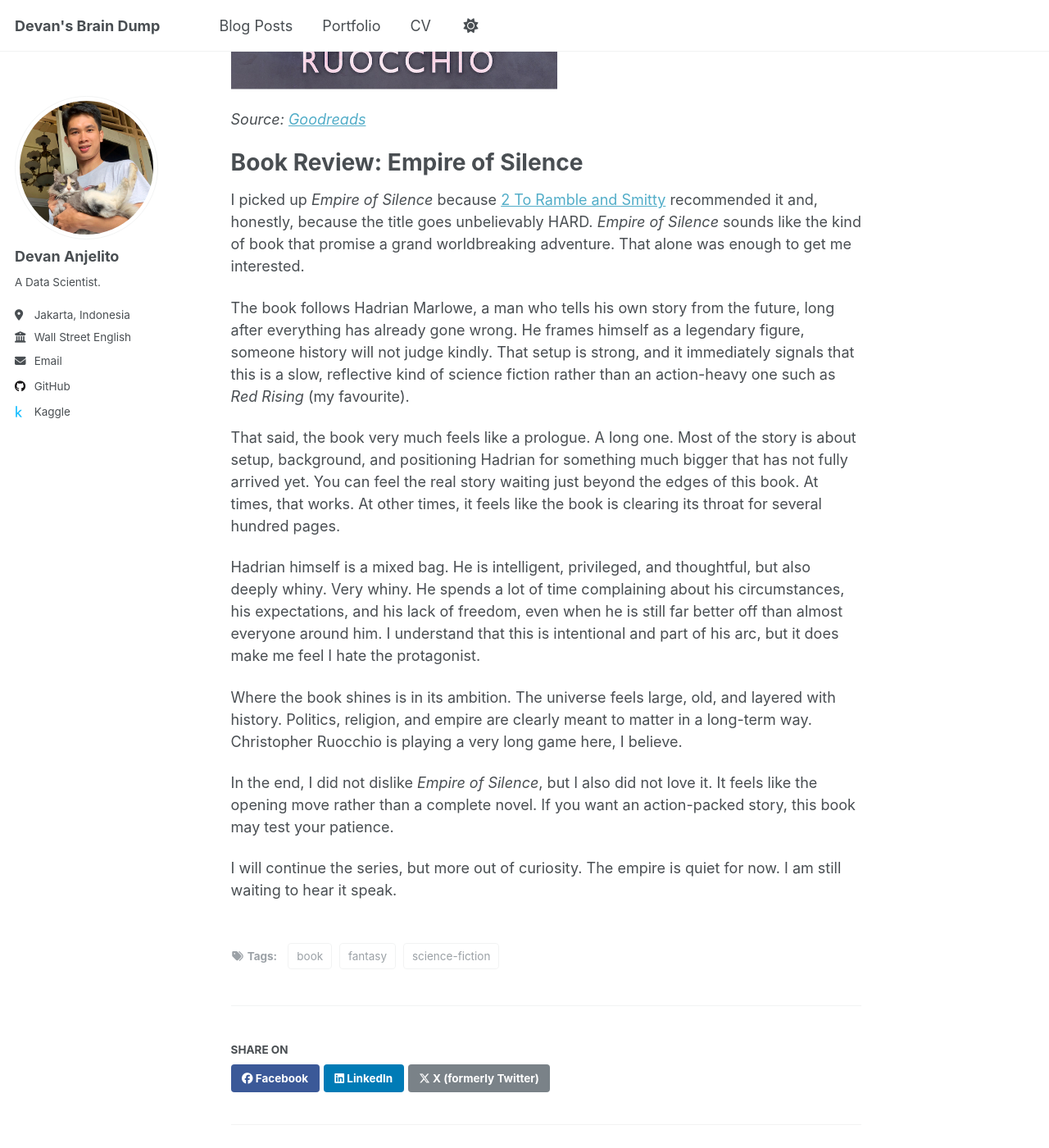
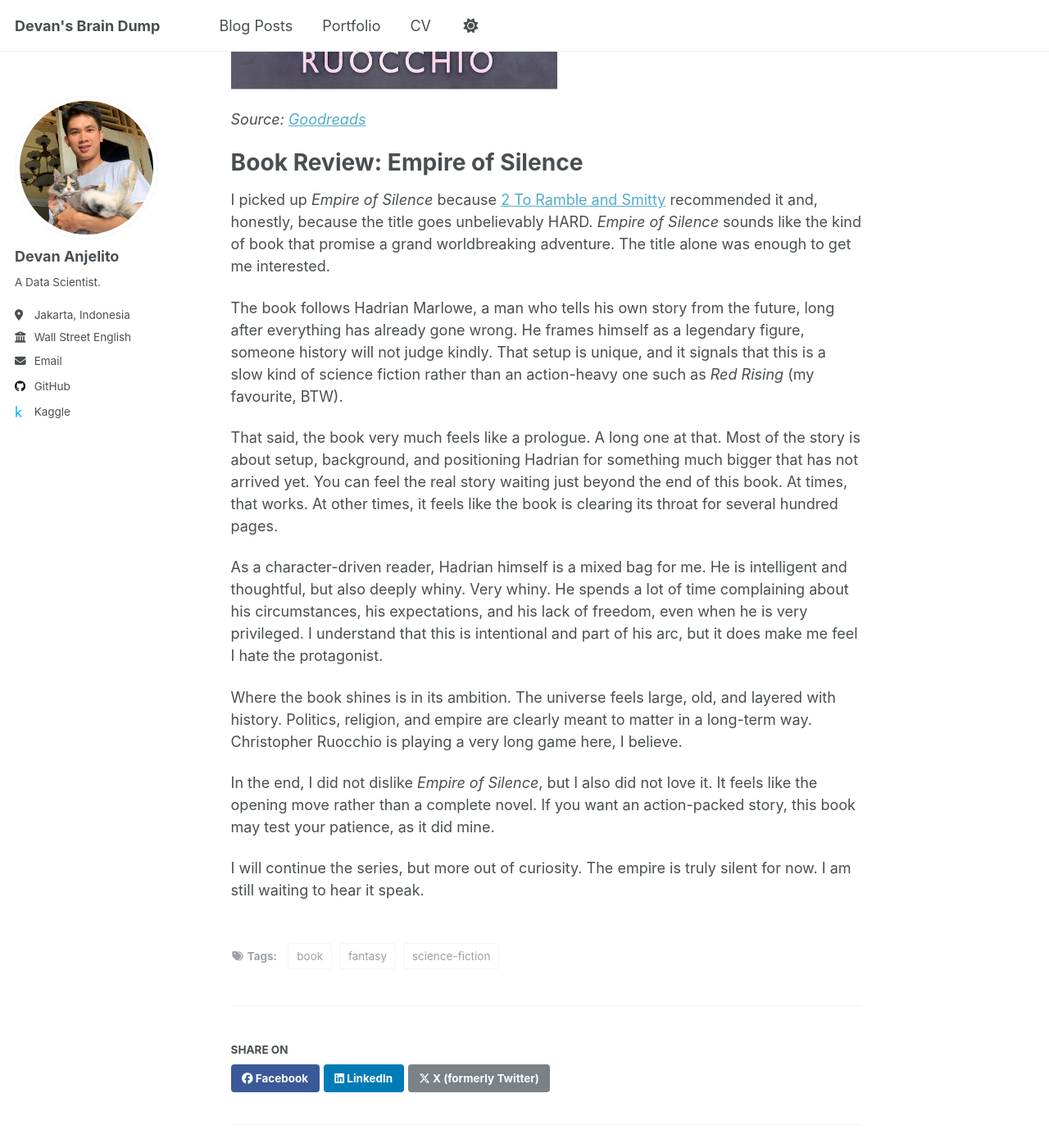
Before and after one commit to danjelito/danjelito.github.io, a Jekyll site: the page built from _posts/2025-11-01-book-empire-of-silence.md, in a window 1280 px wide and 1400 px high, scrolled down 705 px. Shown: the whole window at 82% size. Built offline with Jekyll 4.4.1, drawn with Linux system fonts in a browser that asks for light colours; a script that is not in the unit is left out.

Commit message:
change review ro empire of silence

```diff
--- a/_posts/2025-11-01-book-empire-of-silence.md
+++ b/_posts/2025-11-01-book-empire-of-silence.md
@@ -18,16 +18,16 @@
 
 # Book Review: Empire of Silence
 
-I picked up *Empire of Silence* because [2 To Ramble and Smitty](https://www.youtube.com/watch?v=2qZOe1SoeQ0) recommended it and, honestly, because the title goes unbelievably HARD. *Empire of Silence* sounds like the kind of book that promise a grand worldbreaking adventure. That alone was enough to get me interested.
+I picked up *Empire of Silence* because [2 To Ramble and Smitty](https://www.youtube.com/watch?v=2qZOe1SoeQ0) recommended it and, honestly, because the title goes unbelievably HARD. *Empire of Silence* sounds like the kind of book that promise a grand worldbreaking adventure. The title alone was enough to get me interested.
 
-The book follows Hadrian Marlowe, a man who tells his own story from the future, long after everything has already gone wrong. He frames himself as a legendary figure, someone history will not judge kindly. That setup is strong, and it immediately signals that this is a slow, reflective kind of science fiction rather than an action-heavy one such as *Red Rising* (my favourite).
+The book follows Hadrian Marlowe, a man who tells his own story from the future, long after everything has already gone wrong. He frames himself as a legendary figure, someone history will not judge kindly. That setup is unique, and it signals that this is a slow kind of science fiction rather than an action-heavy one such as *Red Rising* (my favourite, BTW).
 
-That said, the book very much feels like a prologue. A long one. Most of the story is about setup, background, and positioning Hadrian for something much bigger that has not fully arrived yet. You can feel the real story waiting just beyond the edges of this book. At times, that works. At other times, it feels like the book is clearing its throat for several hundred pages.
+That said, the book very much feels like a prologue. A long one at that. Most of the story is about setup, background, and positioning Hadrian for something much bigger that has not arrived yet. You can feel the real story waiting just beyond the end of this book. At times, that works. At other times, it feels like the book is clearing its throat for several hundred pages.
 
-Hadrian himself is a mixed bag. He is intelligent, privileged, and thoughtful, but also deeply whiny. Very whiny. He spends a lot of time complaining about his circumstances, his expectations, and his lack of freedom, even when he is still far better off than almost everyone around him. I understand that this is intentional and part of his arc, but it does make me feel I hate the protagonist.
+As a character-driven reader, Hadrian himself is a mixed bag for me. He is intelligent and thoughtful, but also deeply whiny. Very whiny. He spends a lot of time complaining about his circumstances, his expectations, and his lack of freedom, even when he is very privileged. I understand that this is intentional and part of his arc, but it does make me feel I hate the protagonist.
 
 Where the book shines is in its ambition. The universe feels large, old, and layered with history. Politics, religion, and empire are clearly meant to matter in a long-term way. Christopher Ruocchio is playing a very long game here, I believe.
 
-In the end, I did not dislike *Empire of Silence*, but I also did not love it. It feels like the opening move rather than a complete novel. If you want an action-packed story, this book may test your patience.
+In the end, I did not dislike *Empire of Silence*, but I also did not love it. It feels like the opening move rather than a complete novel. If you want an action-packed story, this book may test your patience, as it did mine.
 
-I will continue the series, but more out of curiosity. The empire is quiet for now. I am still waiting to hear it speak.
+I will continue the series, but more out of curiosity. The empire is truly silent for now. I am still waiting to hear it speak.
```
